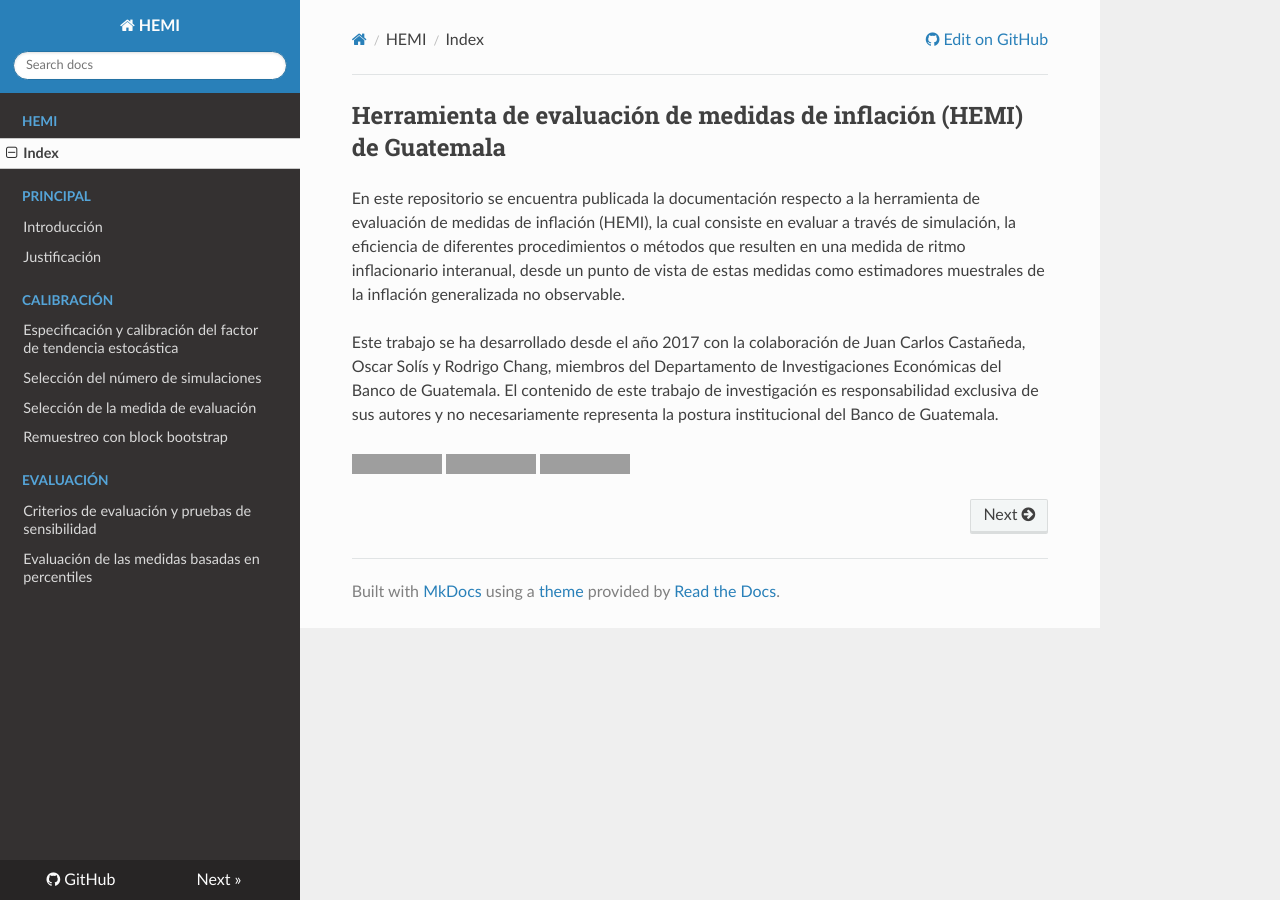
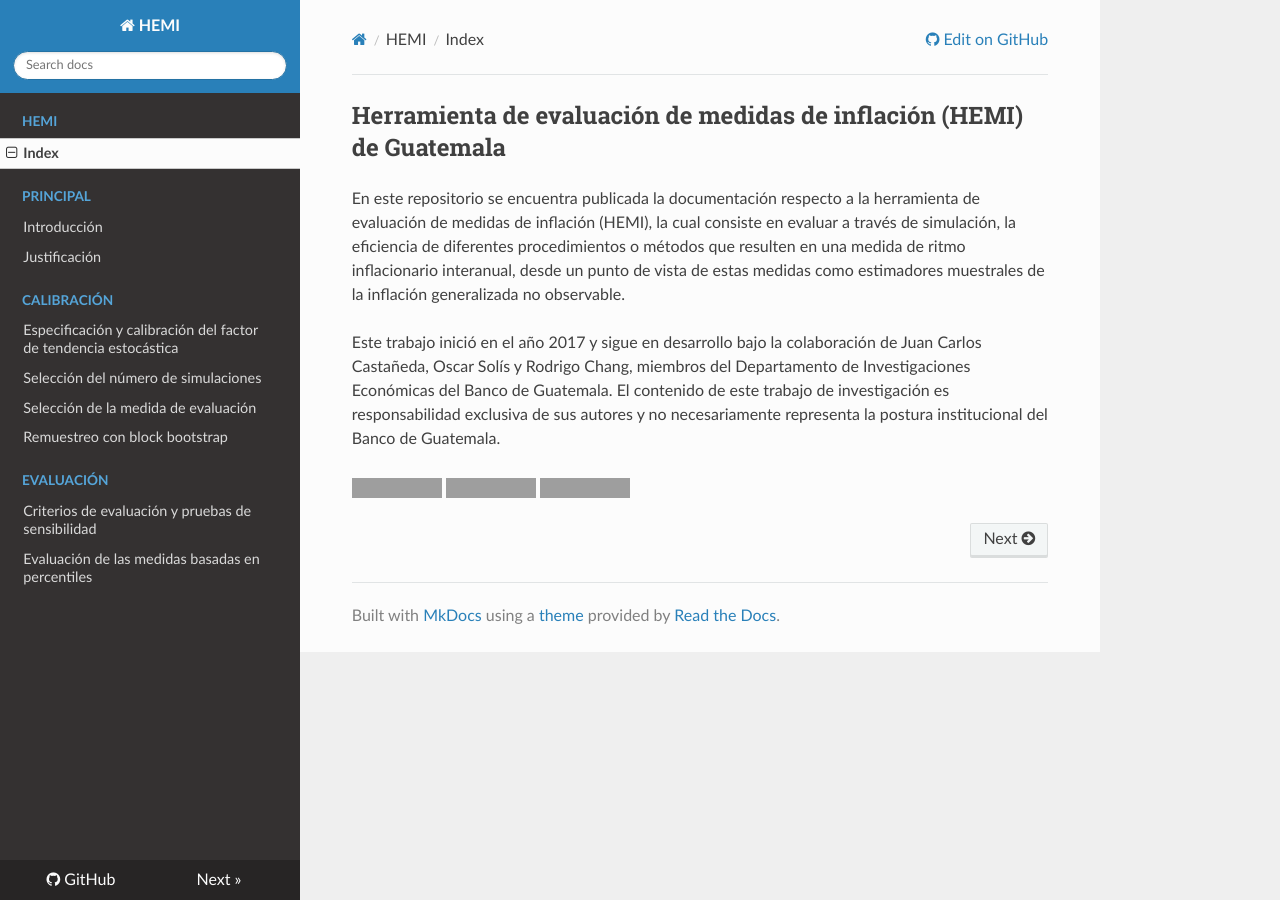
Before and after one commit to DIE-BG/EMI-docs, an MkDocs documentation site: the page built from docs/index.md, in a window 1280 px wide. Built offline with MkDocs 1.6.1, drawn with Linux system fonts in a browser that asks for light colours; nearby versions of some CDN libraries; a style sheet for code colours, icons or effects is not loaded; grey boxes are pictures that could not be loaded.

Commit message:
Mejor descripción
Esta descripción quizás es más adecuada.

```diff
--- a/docs/index.md
+++ b/docs/index.md
@@ -2,7 +2,7 @@
 
 En este repositorio se encuentra publicada la documentación respecto a la herramienta de evaluación de medidas de inflación (HEMI), la cual consiste en evaluar a través de simulación, la eficiencia de diferentes procedimientos o métodos que resulten en una medida de ritmo inflacionario interanual, desde un punto de vista de estas medidas como estimadores muestrales de la inflación generalizada no observable.
 
-Este trabajo se ha desarrollado desde el año 2017 con la colaboración de Juan Carlos Castañeda, Oscar Solís y Rodrigo Chang, miembros del Departamento de Investigaciones Económicas del Banco de Guatemala. El contenido de este trabajo de investigación es responsabilidad exclusiva de sus autores y no necesariamente representa la postura institucional del Banco de Guatemala.
+Este trabajo inició en el año 2017 y sigue en desarrollo bajo la colaboración de Juan Carlos Castañeda, Oscar Solís y Rodrigo Chang, miembros del Departamento de Investigaciones Económicas del Banco de Guatemala. El contenido de este trabajo de investigación es responsabilidad exclusiva de sus autores y no necesariamente representa la postura institucional del Banco de Guatemala.
 
 [![made-with-Markdown](https://img.shields.io/badge/Made%20with-Markdown-1f425f.svg)](http://commonmark.org)
 [![made-with-latex](https://img.shields.io/badge/Made%20with-LaTeX-1f425f.svg)](https://www.latex-project.org/)
```
